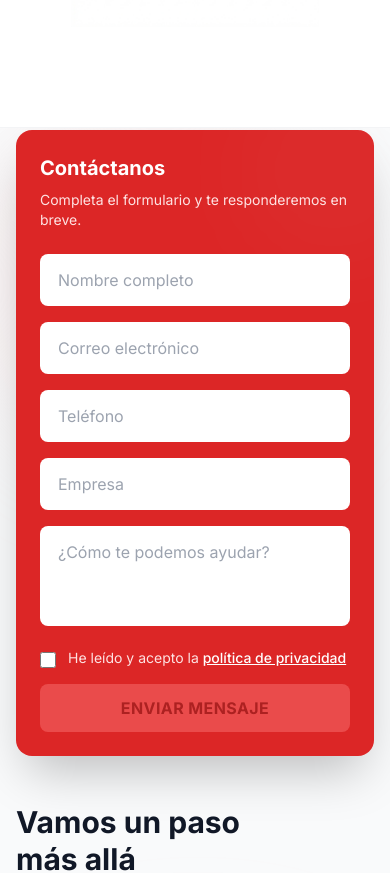
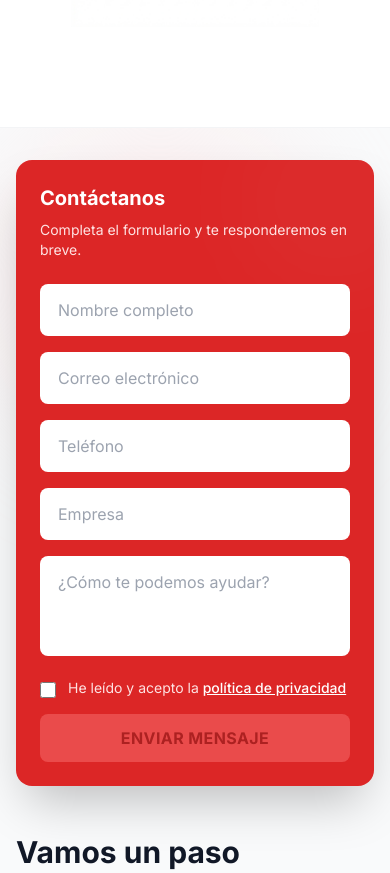
Before and after one commit to chaplatorre03-cpu/redcardinal, a Next.js app: page / in a window 390 px wide. Shown: the part 6320-7193 px from the top of the page. Built offline with nearby package versions, Linux system fonts and the light colour scheme.

Commit message:
Setting position form

```diff
--- a/components/ContactSection.tsx
+++ b/components/ContactSection.tsx
@@ -5,7 +5,7 @@ import AnimatedSection from './AnimatedSection';
 
 export default function ContactSection() {
     return (
-        <section id="contacto" className="pt-0.5 pb-8 md:pt-[18px] md:pb-12 bg-gray-50 relative overflow-hidden">
+        <section id="contacto" className="pt-8 pb-8 md:pt-[18px] md:pb-12 bg-gray-50 relative overflow-hidden">
             {/* Animated background blobs */}
             <div className="absolute inset-0 pointer-events-none">
                 <div className="absolute top-0 left-0 w-80 h-80 bg-red-100/50 rounded-full blur-3xl blob blob-1 -translate-x-1/2 -translate-y-1/2"></div>
```
